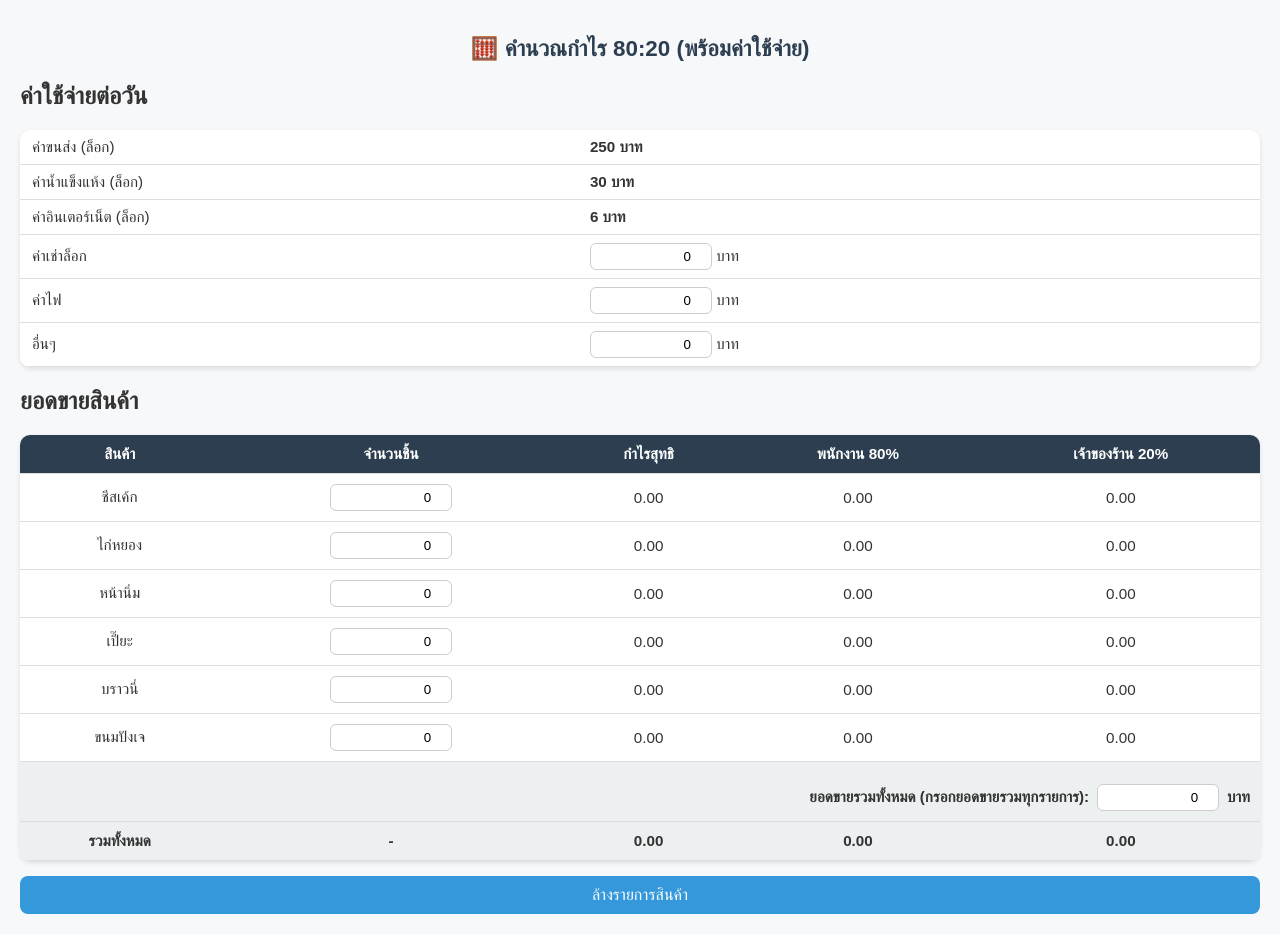
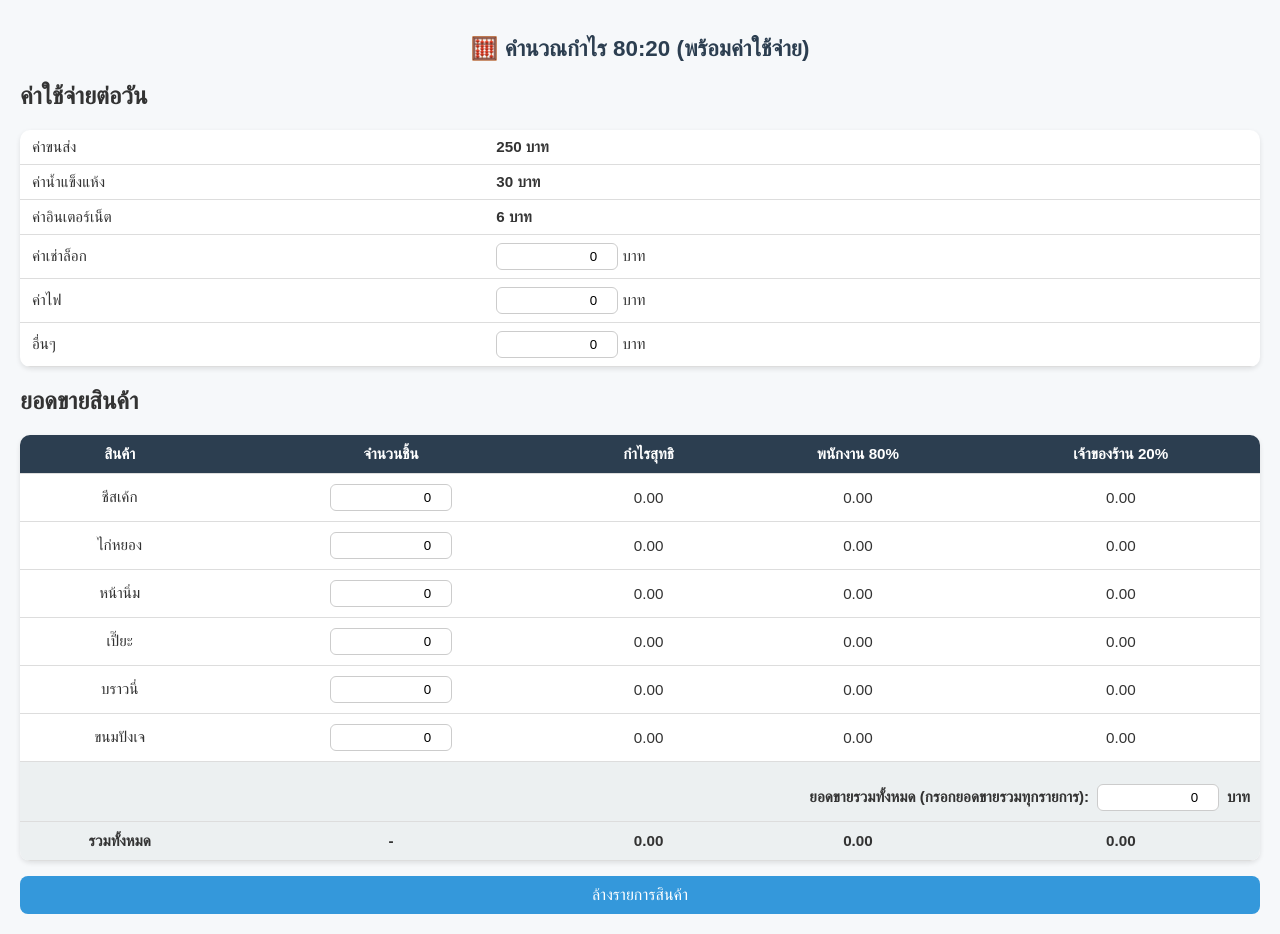
Before and after one commit to kittipotpe-commits/Revenue, a plain HTML site: page index.html in a window 1280 px wide. Drawn offline with Linux system fonts and the light colour scheme.

Commit message:
Update index.html

```diff
--- a/index.html
+++ b/index.html
@@ -25,15 +25,15 @@
 <h2>ค่าใช้จ่ายต่อวัน</h2>
 <table>
 <tr class="expense-row">
-  <td>ค่าขนส่ง (ล็อก)</td>
+  <td>ค่าขนส่ง </td>
   <td><strong><span id="shippingDisplay">250</span> บาท</strong></td>
 </tr>
 <tr class="expense-row">
-  <td>ค่าน้ำแข็งแห้ง (ล็อก)</td>
+  <td>ค่าน้ำแข็งแห้ง </td>
   <td><strong><span id="iceDisplay">30</span> บาท</strong></td>
 </tr>
 <tr class="expense-row">
-  <td>ค่าอินเตอร์เน็ต (ล็อก)</td>
+  <td>ค่าอินเตอร์เน็ต </td>
   <td><strong><span id="internetDisplay">6</span> บาท</strong></td>
 </tr>
 <tr class="expense-row">
```
